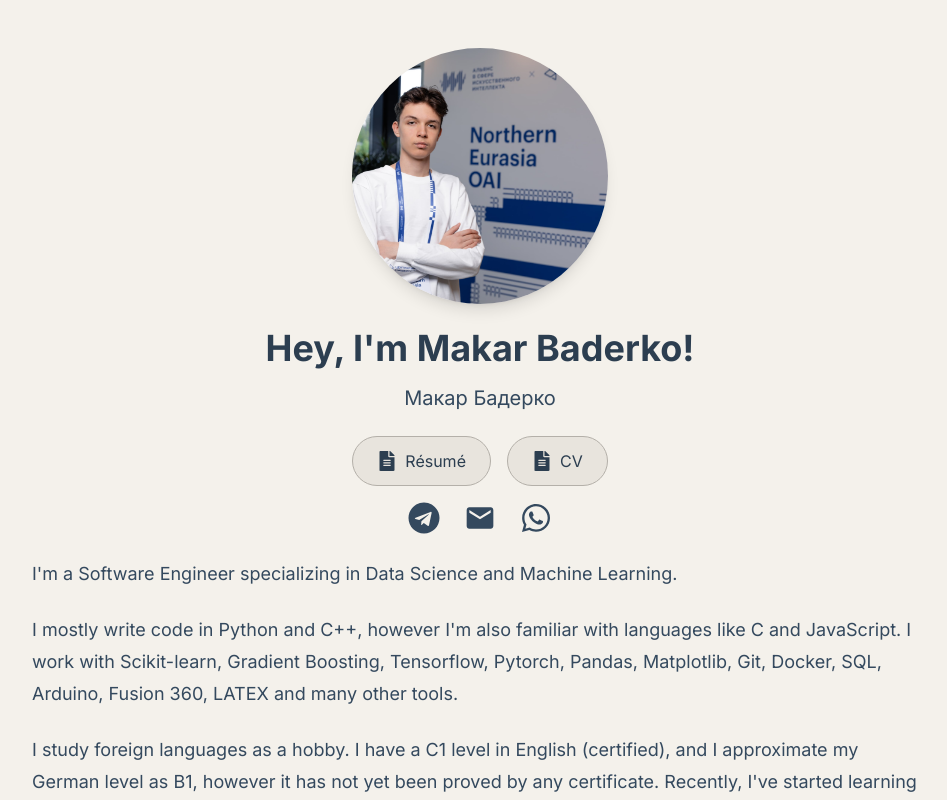
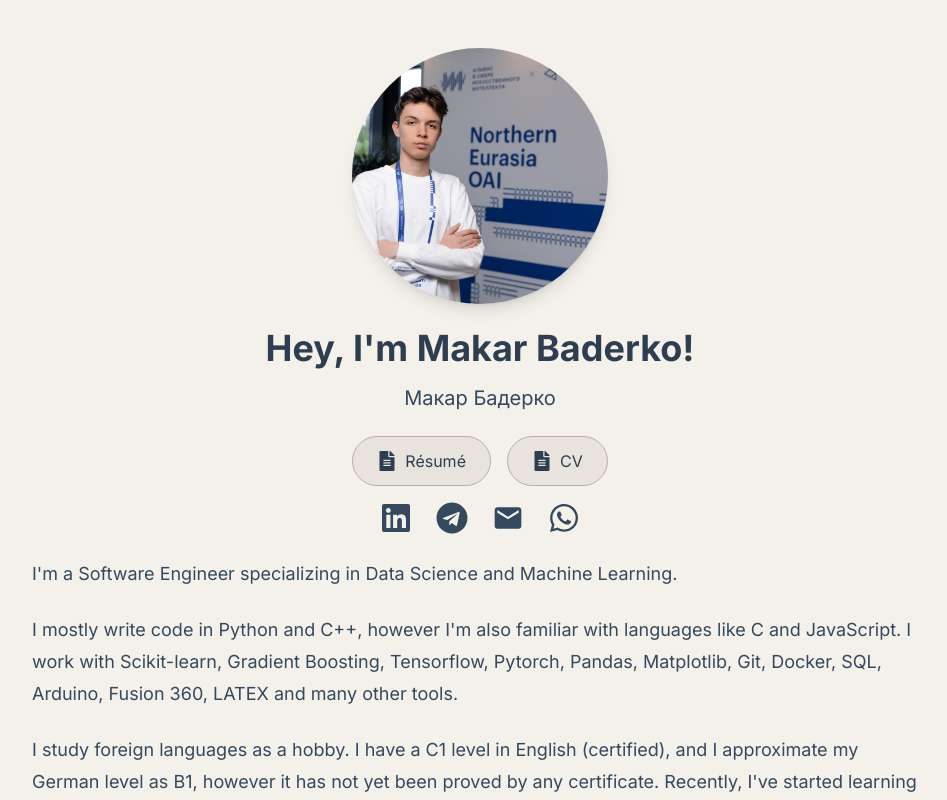
Before and after one commit to makarbaderko/makarbaderko.github.io, a Next.js app: page / in a window 1280 px wide. Shown: the top 800 px of the page, without its empty margins (160-1107 px from the left). Built offline with nearby package versions, Linux system fonts and the light colour scheme.

Commit message:
added linkedin

```diff
--- a/app/page.tsx
+++ b/app/page.tsx
@@ -2,7 +2,7 @@
 
 import Image from 'next/image';
 import Link from 'next/link';
-import { FaTelegram, FaWhatsapp, FaFileAlt } from 'react-icons/fa';
+import { FaTelegram, FaWhatsapp, FaFileAlt, FaLinkedin } from 'react-icons/fa';
 import { MdEmail } from 'react-icons/md';
 
 export default function Home() {
@@ -55,6 +55,9 @@ export default function Home() {
 
             {/* Social Links */}
             <div className="flex justify-center space-x-6">
+              <Link href="https://www.linkedin.com/in/mbaderko/" className="text-[#34495e] hover:text-[#2c3e50] transition-colors">
+                <FaLinkedin className="w-8 h-8" />
+              </Link>
               <Link href="https://t.me/makarbaderko" className="text-[#34495e] hover:text-[#2c3e50] transition-colors">
                 <FaTelegram className="w-8 h-8" />
               </Link>
--- a/old_website/index.html
+++ b/old_website/index.html
@@ -87,6 +87,7 @@
 
         <div id='links'>
 
+            <a href='https://www.linkedin.com/in/mbaderko/'>LinkedIn</a>
             <a href='https://t.me/makarbaderko'>Telegram</a>
             <a href='https://github.com/makarbaderko'>GitHub</a>
             <a href='mailto:makarbaderko@gmail.com'>Email</a>
```
